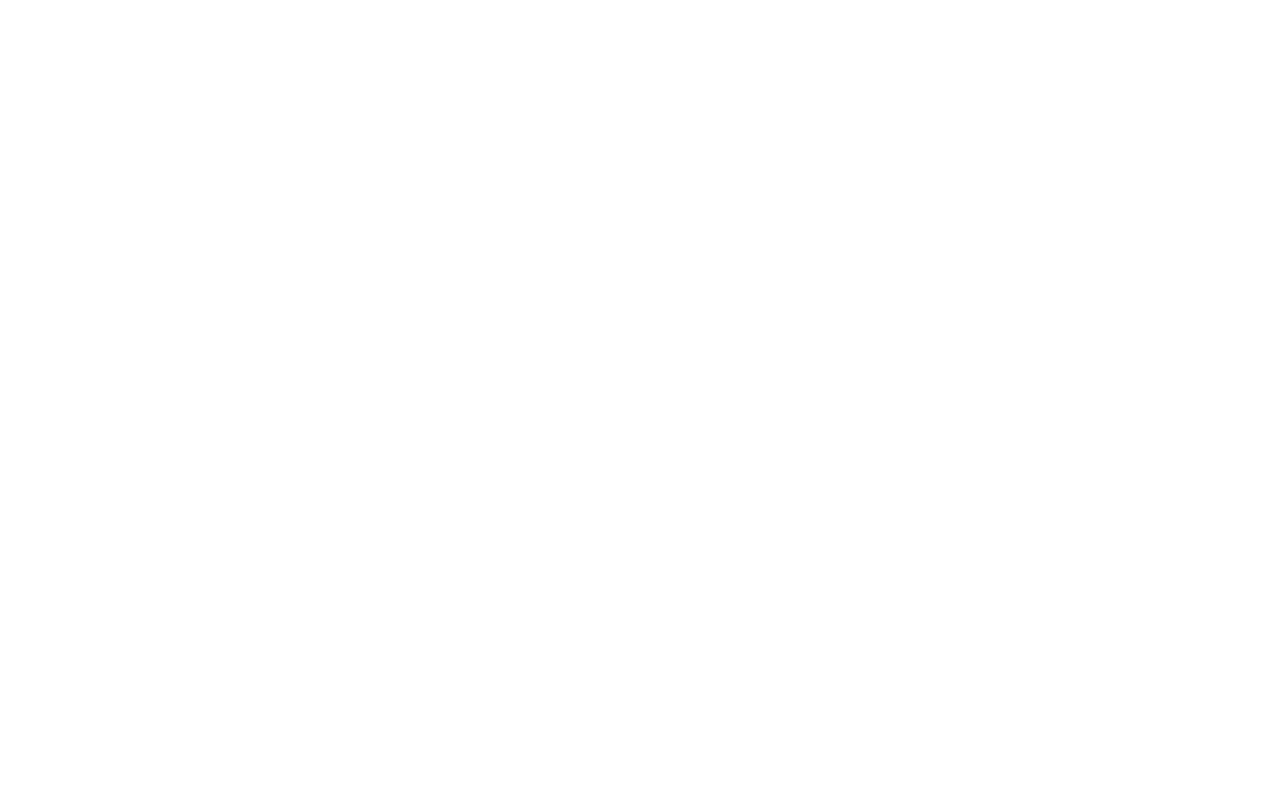
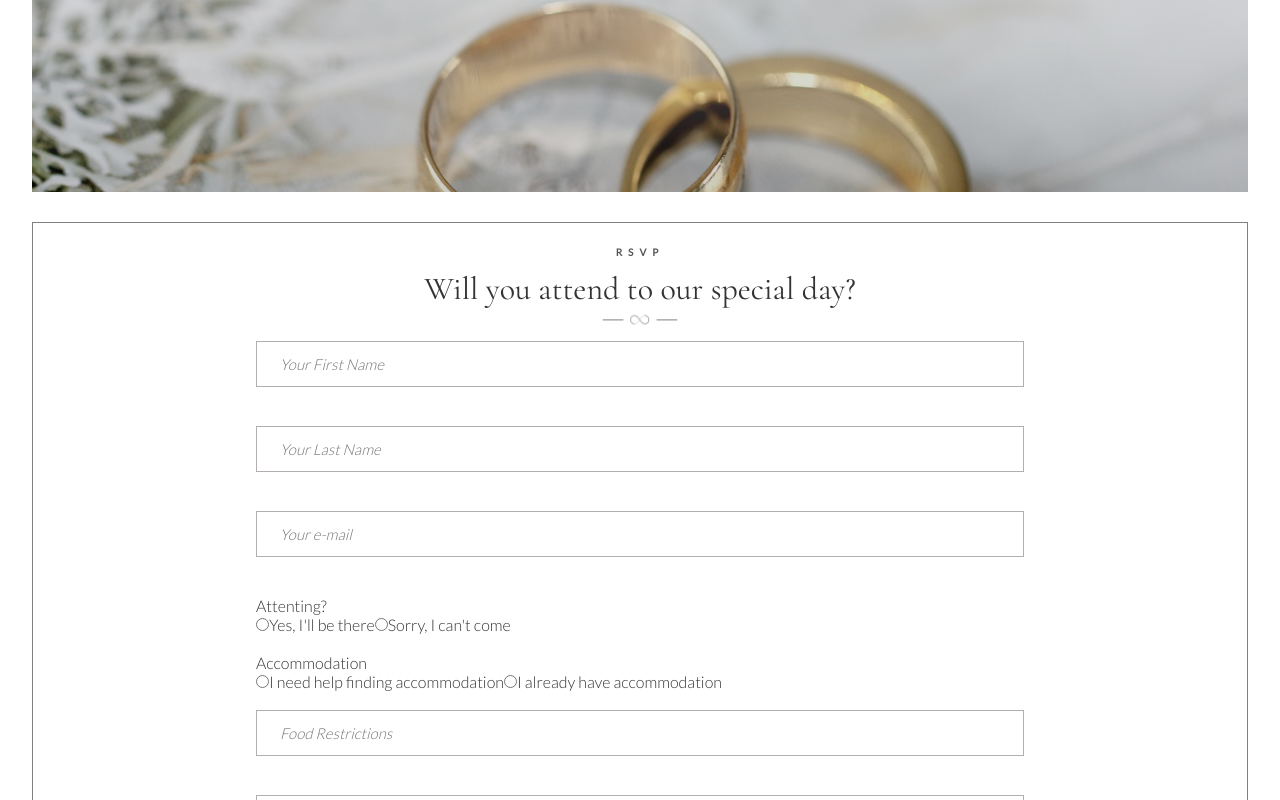
Before and after one commit to Petrasoderstrom1612/project-final, a React (Create React App) app in the folder frontend/: page /RSVP in a window 1280 px wide. Before the commit this address had no page. Shown: the part 300-1100 px from the top of the page. Before the commit the page ends 800 px from the top, so only its background shows below. Built offline with nearby package versions, Linux system fonts and the light colour scheme; a web font is replaced by a local one.

Commit message:
added RSVP-form and design without any backend

```diff
--- a/frontend/src/App.js
+++ b/frontend/src/App.js
@@ -3,6 +3,7 @@ import { BrowserRouter, Routes, Route } from 'react-router-dom';
 import Main from 'components/Unauthorized/Main';
 import Login from 'components/Login';
 import NotFound from 'components/NotFound';
+import RSVP from 'components/RSVP';
 import { Provider } from 'react-redux';
 import { combineReducers, configureStore } from '@reduxjs/toolkit';
 import thoughts from 'reducers/thoughts';
@@ -24,6 +25,7 @@ export const App = () => {
           <Route path='/' element={<Main />}></Route>
           <Route path='/login' element={<Login />}></Route>
           <Route path='*' element={<NotFound />}></Route>
+          <Route path='/RSVP' element={<RSVP />}></Route>
         </Routes>
       </BrowserRouter>
     </Provider>
--- /dev/null
+++ b/frontend/src/components/Button.js
@@ -0,0 +1,13 @@
+import React from "react";
+import finalPropsSelectorFactory from "react-redux/es/connect/selectorFactory";
+import styled from "styled-components/macro";
+
+
+const Button = (props) => {
+
+    return (
+        <button className="submit-button" type="submit" value="Submit">{props.buttonText}</button>
+    )
+}
+
+export default Button;
--- a/frontend/src/components/Header.js
+++ b/frontend/src/components/Header.js
@@ -16,7 +16,7 @@ const Header = () => {
                 <span> | </span>
                 <NavLink to="/toastmasters">Toastmasters</NavLink>
                 <span> | </span>
-                <NavLink to="/rsvp">RSVP</NavLink>
+                <NavLink to="/RSVP">RSVP</NavLink>
             </StyledNav>
         </StyledHeader>
     )
--- /dev/null
+++ b/frontend/src/components/RSVP.js
@@ -0,0 +1,50 @@
+import React from "react";
+import styled from "styled-components";
+import { StyledDiv } from "../components/Unauthorized/PageIntro";
+import Header from "./Header";
+import Button from "./Button";
+import infinity from "assets/icons/icon.svg";
+
+
+const RSVP = ( {buttonText}) => {
+return(
+   <section className="outer-wrapper">
+        <section className="inner-wrapper">
+            <Header />
+            <StyledDiv><div>
+            <h3>RSVP</h3>
+        <h2>Will you attend to our special day?</h2>
+        <div className="img-div"><img src={infinity} className="infinity"/></div>
+       <form>
+        <label>
+          <input className="RSVP-input" type="text" placeholder="Your First Name"/>
+          </label><br/><br/>
+          <label>
+          <input className="RSVP-input" type="text" placeholder="Your Last Name"/>
+          </label><br/><br/>
+          <label>
+          <input className="RSVP-input" type="text" placeholder="Your e-mail"/></label><br/><br/>
+          <label> Attenting?</label><br></br>
+          <input type="radio" id="attending" name="attending" value="Yes" />
+          <label for="attending">Yes, I'll be there</label>
+          <input type="radio" id="not-attending" name="attending" value="No" />
+          <label for="not-attending">Sorry, I can't come</label><br/><br/>
+
+        <label> Accommodation</label><br/>
+          <input type="radio" id="accommodation-help" name="accommodation" value="accommodation-help" />
+          <label for="accommodation-help">I need help finding accommodation</label>
+          <input type="radio" id="accommodation-done" name="accommodation" value="accommodation-done" />
+          <label for="accommodation-done">I already have accommodation</label><br/><br/>
+
+        <label>
+          <input className="RSVP-input food" type="text" placeholder="Food Restrictions"/></label><br/><br/>
+          <label>
+          <input className="RSVP-input message" type="text" placeholder="Any Additional Information You would like to add?"/></label><br/><br/>
+       <div className="button-div"><Button buttonText={"Send"}/></div>
+        </form>
+    </div></StyledDiv>
+
+        </section>
+    </section>)};
+
+export default RSVP;
--- a/frontend/src/components/Unauthorized/PageIntro.js
+++ b/frontend/src/components/Unauthorized/PageIntro.js
@@ -6,11 +6,8 @@ import flowers from "assets/flowers.jpg";
 import cheers from "assets/cheers.jpg";
 import flowersandring from "assets/flowersandring.jpg";
 
-
-const contentText1 = "What is Blissful Beginnings?";
-
 const PageIntro = (image, contentText) => {
-return( <><StyledIntro><div className="intro-div">
+return( <><StyledDiv><div className="intro-div">
     <StyledSubHeading><h3>some subheading</h3></StyledSubHeading>
     <StyledHeading><h2>Welcome</h2></StyledHeading>
     <div className="img-div"><img src={infinity} className="infinity"/></div>
@@ -20,14 +17,14 @@ return( <><StyledIntro><div className="intro-div">
 <TimeLineRowRight image = {cheers} contentText = {<ContentText2 />} />
 <TimeLineRowLeft image= {flowersandring} contentText = {<ContentText3 />}/>
 </div>
-</StyledIntro>
+</StyledDiv>
 
 </>
 )}
 
 export default PageIntro;
 
-export const StyledIntro = styled.div`
+export const StyledDiv = styled.div`
     border: solid 1px grey;
     width: 95vw;
     height: 100%;
--- a/frontend/src/index.css
+++ b/frontend/src/index.css
@@ -38,6 +38,55 @@ margin-bottom: 10px;
 .img-div{
   display: flex;
   justify-content: center;
+}
+
+  /*FORMS*/
+  .RSVP-input{
+  background-color: rgba(255,255,255,1);
+    border-color: rgba(177,174,173,1);
+    border-width: 1px;
+    border-style: solid;
+    width: 60vw;
+    color: #707070;
+    font-family: 'Lato';
+    font-size: 15px;
+    font-style: italic;
+    font-weight: 300;
+    text-transform: none;
+    padding-top: 13px;
+    padding-right: 18px;
+    padding-bottom: 13px;
+    padding-left: 23px;
+    margin-bottom: 20px;
+
+}
+
+.RSVP-input.message{
+  height: 20vh;
+
+}
+/* BUTTONS */
+.submit-button{
+background-color: black;
+color: white;
+width: 9vw;
+height: 5vh;
+font-family: 'Lato', sans-serif;
+font-size: 12px;
+text-transform: uppercase;
+letter-spacing: 3px;
+font-weight: 400;
+}
+
+.button-div{
+  margin:  0  40% 4%;
+}
+
+.submit-button:hover{
+  background-color: white;
+  color: black;
+  border: black 1px solid;
+
 }
 
 /* TIMELINE */
@@ -89,11 +138,12 @@ height: auto;
 h2{
 font-family: 'Cormorant Garamond', serif;
 color: var(--color-darkBlack);
-line-height: 4em;
+/* line-height: 4em; */
 font-size: 2em;
 font-weight: 400;
 text-align: center;
-margin: 0px;
+margin: 1.5vh;
+margin-bottom: 20px;;
 padding: 0px;
 /* @media (min-width: 667px) {
     font-size: 1.9em;
@@ -103,7 +153,7 @@ padding: 0px;
 h3 {
   font-family: 'Lato', sans-serif;
   color: var(--color-softBlack);
-  font-size: 1.5em;
+  font-size: 10px;
   line-height: 1em;
   letter-spacing: .6em;
   text-transform: uppercase;
```
